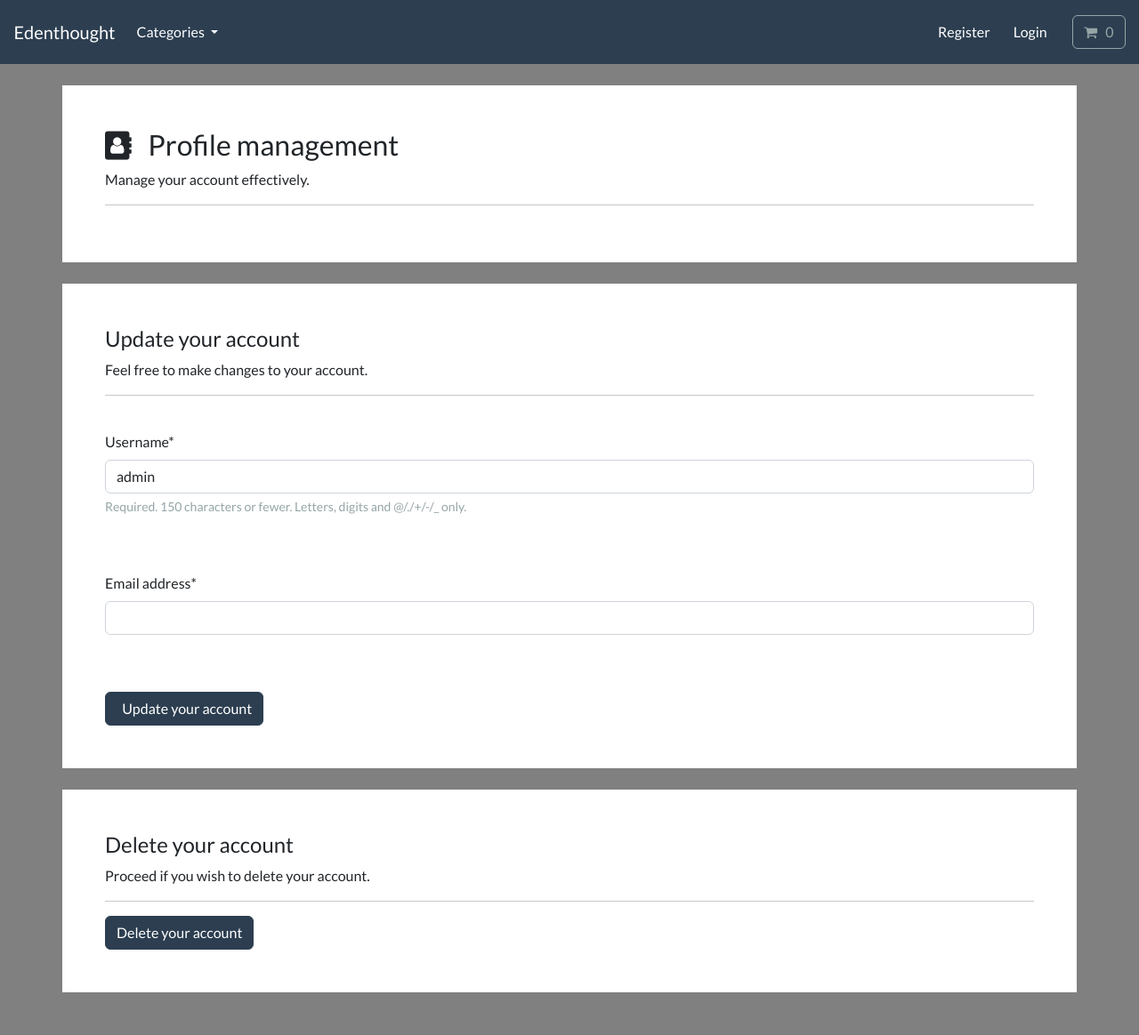
After one commit to LuisRon/django-ecommerce, a Django app: page /account/profile-management in a window 1280 px wide. The commit adds this page. Shown: the whole page at 89% size. Run offline with Django 5.2, Linux system fonts and the light colour scheme; a user stored in the database is signed in; data comes from the database, SQL or seed files in the repository; both versions use the stored data as it was after the commit; some libraries are stand-ins or nearby versions.

Commit message:
finishing validation

```diff
--- a/ecommerce/account/forms.py
+++ b/ecommerce/account/forms.py
@@ -1,6 +1,11 @@
-from django.contrib.auth.forms import UserCreationForm
+from django.contrib.auth.forms import UserCreationForm, AuthenticationForm
 from django.contrib.auth.models import User
 from django import forms
+from django.forms.widgets import PasswordInput, TextInput
+
+
+
+# Registration form
 
 class CreateUserForm(UserCreationForm):
 
@@ -16,15 +21,54 @@ class CreateUserForm(UserCreationForm):
         self.fields['email'].required = True
 
 
-# Email validation
-def clean_email(self):
+    # Email validation
+    def clean_email(self):
 
-    email = self.cleaned_data.get('email')
+        email = self.cleaned_data.get('email')
 
-    if User.objects.filter(email=email).exists():
-        raise forms.validationError('This email is invalid')
+        if User.objects.filter(email=email).exists():
+            raise forms.validationError('This email is invalid')
 
-    if len(email) >= 350:
-        raise forms.ValidationError('Your email is too long')
+        if len(email) >= 350:
+            raise forms.ValidationError('Your email is too long')
 
-    return email
+        return email
+
+
+# Login form
+
+class LoginForm(AuthenticationForm):
+
+    username = forms.CharField(widget=TextInput())
+    password = forms.CharField(widget=PasswordInput())
+
+
+
+# Update form
+
+class UpdateUserForm(forms.ModelForm):
+
+    password = None
+
+    class Meta:
+        model = User
+        fields = ['username', 'email']
+        exclude = ['password1', 'password2']
+
+    def __init__(self, *args, **kwargs):
+        super(UpdateUserForm, self).__init__(*args, **kwargs)
+
+        self.fields['email'].required = True
+
+    # Email validation
+    def clean_email(self):
+
+        email = self.cleaned_data.get('email')
+
+        if User.objects.filter(email=email).exclude(pk=self.instance.pk).exists():
+            raise forms.validationError('This email is invalid')
+
+        if len(email) >= 350:
+            raise forms.ValidationError('Your email is too long')
+
+        return email
--- /dev/null
+++ b/ecommerce/account/templates/account/profile-management.html
@@ -0,0 +1,101 @@
+
+{% include "store/base.html" %}
+
+{% load static %}
+
+{% load crispy_forms_tags %}
+
+
+{% block content %}
+
+    <style>
+
+
+        body{
+
+
+            background-color: gray;
+
+        }
+
+
+
+    </style>
+
+
+
+
+    <body>
+
+        <br>
+
+        <div class="container bg-white shadow-md p-5 form-layout">
+
+            <h3> <i class="fa fa-address-book" aria-hidden="true"></i> &nbsp; Profile management </h3>
+
+            <p> Manage your account effectively. </p>
+
+            <hr>
+
+
+
+        </div>
+
+        <br>
+
+        <div class="container bg-white shadow-md p-5 form-layout">
+
+            <h4> Update your account </h4>
+
+            <p> Feel free to make changes to your account. </p>
+
+            <hr>
+
+            <br>
+
+            <form method="POST" autocomplete="off">
+
+                {% csrf_token %}
+
+                {{user_form.username|as_crispy_field}}
+
+
+                <br> <br>
+
+
+                {{user_form.email|as_crispy_field}}
+
+                <br> <br>
+
+
+                <button type="submit" class="btn btn-primary navbar-btn text-white"> &nbsp; Update your account </button>
+
+
+            </form>
+
+
+        </div>
+
+        <br>
+
+
+        <div class="container bg-white shadow-md p-5 form-layout">
+
+            <h4> Delete your account </h4>
+
+            <p> Proceed if you wish to delete your account.</p>
+
+            <hr>
+
+            <a class="btn btn-primary navbar-btn text-white" type="button"  href="{% url 'delete-account' %}"> Delete your account </a>
+
+        </div>
+
+
+
+    </body>
+
+    <br> <br>
+
+
+{% endblock %}
--- a/ecommerce/account/urls.py
+++ b/ecommerce/account/urls.py
@@ -12,4 +12,12 @@ urlpatterns = [
     path('email-verification-success', views.email_verification_success, name='email-verification-success'),
     path('email-verification-failed', views.email_verification_failed, name='email-verification-failed'),
 
+    # Login / Logout url´s
+    path('my-login', views.my_login, name='my-login'),
+    path('user-logout', views.user_logout, name='user-logout'),
+
+    # Dashboard / profile url´s
+    path('dashboard', views.dashboard, name='dashboard'),
+    path('profile-management', views.profile_management, name='profile-management'),
+    path('delete-account', views.delete_account, name='delete-account'),
 ]
--- a/ecommerce/account/views.py
+++ b/ecommerce/account/views.py
@@ -1,5 +1,5 @@
 from django.shortcuts import redirect, render
-from .forms import CreateUserForm
+from .forms import CreateUserForm, LoginForm, UpdateUserForm
 from django.contrib.sites.shortcuts import get_current_site
 from .token import user_tokenizer_generate
 
@@ -7,6 +7,10 @@ from django.template.loader import render_to_string
 from django.utils.encoding import force_bytes, force_str
 from django.utils.http import urlsafe_base64_decode, urlsafe_base64_encode
 from django.contrib.auth.models import User
+
+from django.contrib.auth.models import auth
+from django.contrib.auth import authenticate, login, logout
+from django.contrib.auth.decorators import login_required
 
 
 def register(request):
@@ -78,3 +82,77 @@ def email_verification_success(request):
 def email_verification_failed(request):
 
     return render(request, 'account/registration/email-verification-failed.html')
+
+
+def my_login(request):
+
+    form = LoginForm()
+
+    if request.method == 'POST':
+
+        form = LoginForm(request, data = request.POST)
+
+        if form.is_valid():
+
+            username = request.POST.get('username')
+            password = request.POST.get('password')
+
+            user = authenticate(request, username=username, password=password)
+
+            if user is not None:
+
+                auth.login(request, user)
+
+                return redirect('dashboard')
+
+    context = {'form': form}
+
+    return render(request, 'account/my-login.html', context=context)
+
+
+def user_logout(request):
+
+    auth.logout(request)
+
+    return redirect('store')
+
+
+
+
+@login_required(login_url='my-login')
+def dashboard(request):
+
+    return render(request, 'account/dashboard.html')
+
+
+@login_required(login_url='my-login')
+def profile_management(request):
+
+# Update username and email
+    user_form = UpdateUserForm(instance=request.user)
+
+    if request.method == 'POST':
+        user_form = UpdateUserForm(request.POST, instance = request.user)
+
+        if user_form.is_valid():
+            user_form.save()
+
+            return redirect('dashboard')
+
+
+    context = {'user_form': user_form}
+
+    return render(request, 'account/profile-management.html', context=context)
+
+
+@login_required(login_url='my-login')
+def delete_account(request):
+
+    user = User.objects.get(id=request.user.id)
+
+    if request.method == 'POST':
+        user.delete()
+
+        return redirect('store')
+
+    return render(request, 'account/delete-account.html')
--- a/ecommerce/store/templates/store/base.html
+++ b/ecommerce/store/templates/store/base.html
@@ -122,7 +122,7 @@
 
                 <li class="nav-item">
 
-                    <a class="btn btn-alert navbar-btn text-white" type="button"  href="/"> Login </a>
+                    <a class="btn btn-alert navbar-btn text-white" type="button"  href="{% url 'my-login' %}"> Login </a>
 
                 </li>
 
```
Also changed, not shown: ecommerce/account/backend/email_backend.py (added, +20 -0 lines), ecommerce/account/templates/account/dashboard.html (+98 -0 lines), ecommerce/account/templates/account/delete-account.html (added, +66 -0 lines), ecommerce/account/templates/account/my-login.html (+46 -0 lines), ecommerce/ecommerce/settings.py (+10 -6 lines), ecommerce/db.sqlite3.
